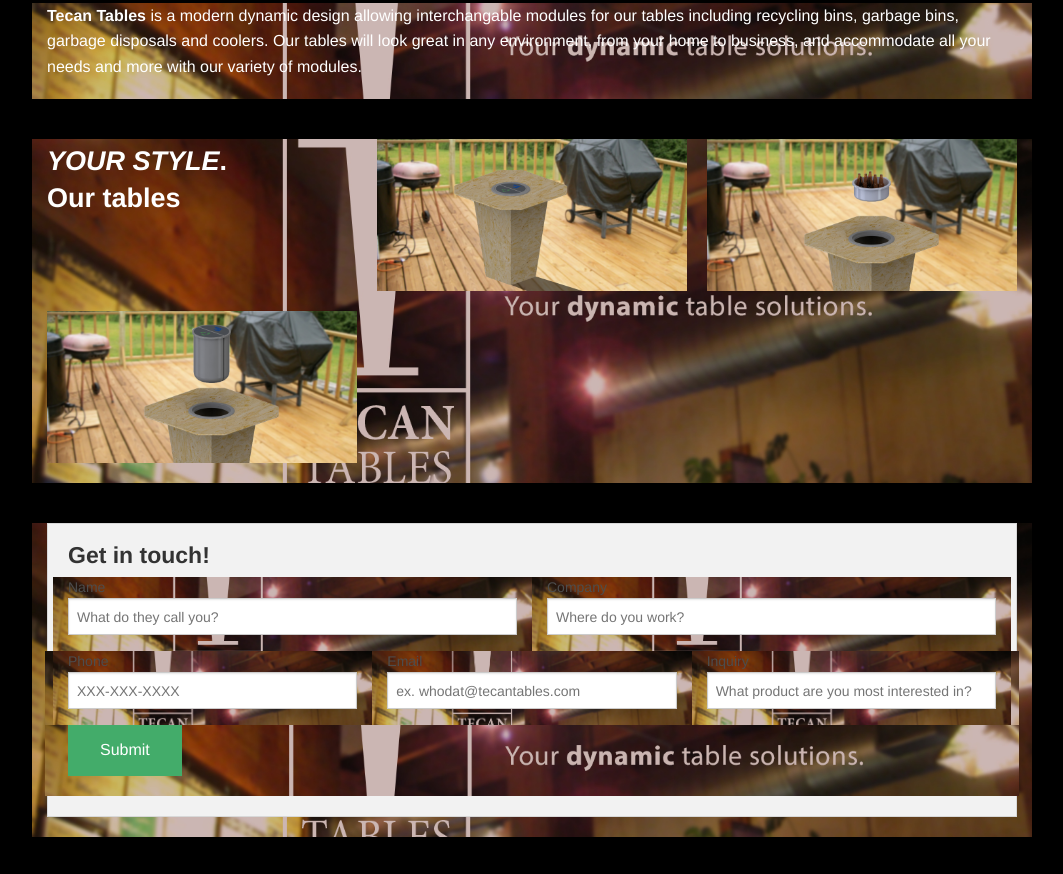
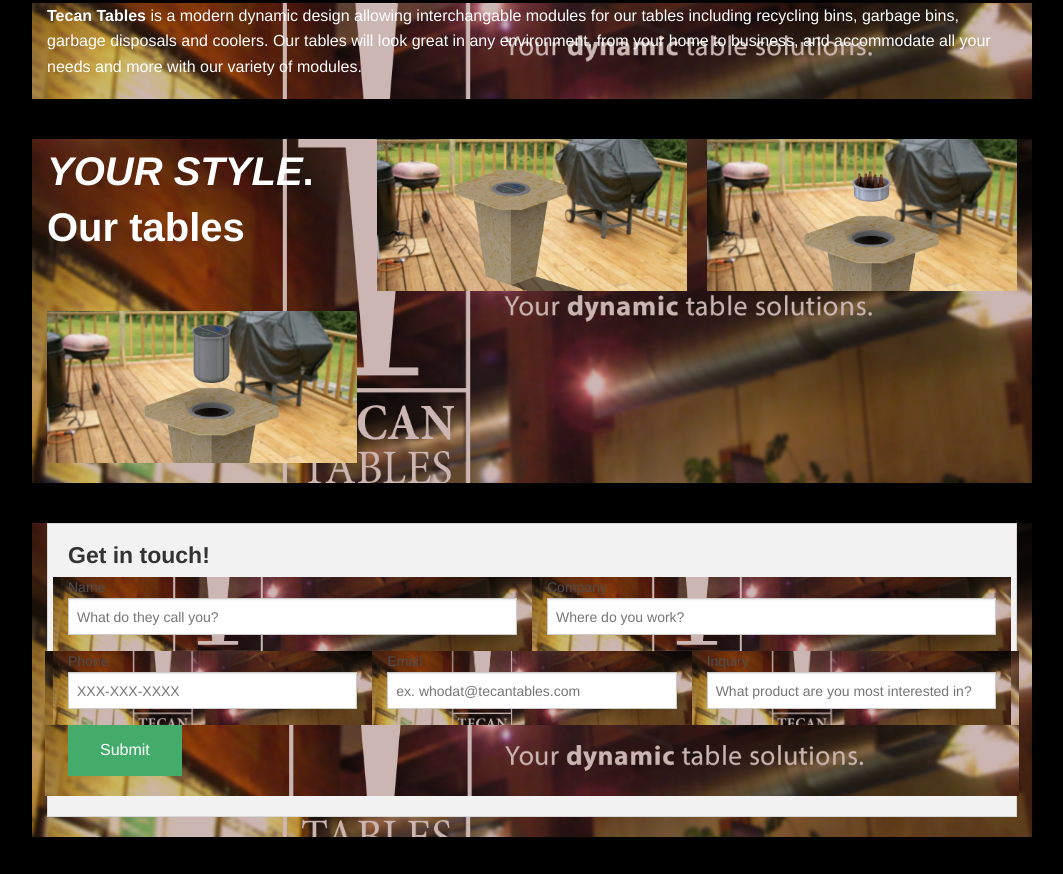
Before and after one commit to zachdaley/tecantables, a plain HTML site: page index.html in a window 1280 px wide. Shown: the part 926-1800 px from the top of the page, without its empty margins (108-1171 px from the left). Drawn offline with Linux system fonts and the light colour scheme; a script that the page names is missing; files whose address does not match are found by name.

Commit message:
.fskgfjskgjsflg

```diff
--- a/css/styles.css
+++ b/css/styles.css
@@ -88,3 +88,7 @@
 h4{
   font-weight: bold;
 }
+
+h3.tagline {
+  font-size: 2.5em;
+}
--- a/index.html
+++ b/index.html
@@ -69,7 +69,7 @@
 <div class="row" id="product">
   <div class="large-12 columns">
             <ul class="clearing-thumbs large-block-grid-3" data-clearing>
-              <li><em><h3>YOUR STYLE</em>. <br>
+              <li><em><h3 class="tagline">YOUR STYLE</em>. <br>
                 Our tables</h3></li>
   <li><a href="img/table1.jpg"><img data-caption="caption here..." src="img/table1.jpg"></a></li>
   <li><a href="img/table2.jpg"><img data-caption="caption 2 here..." src="img/table2.jpg"></a></li>
```
